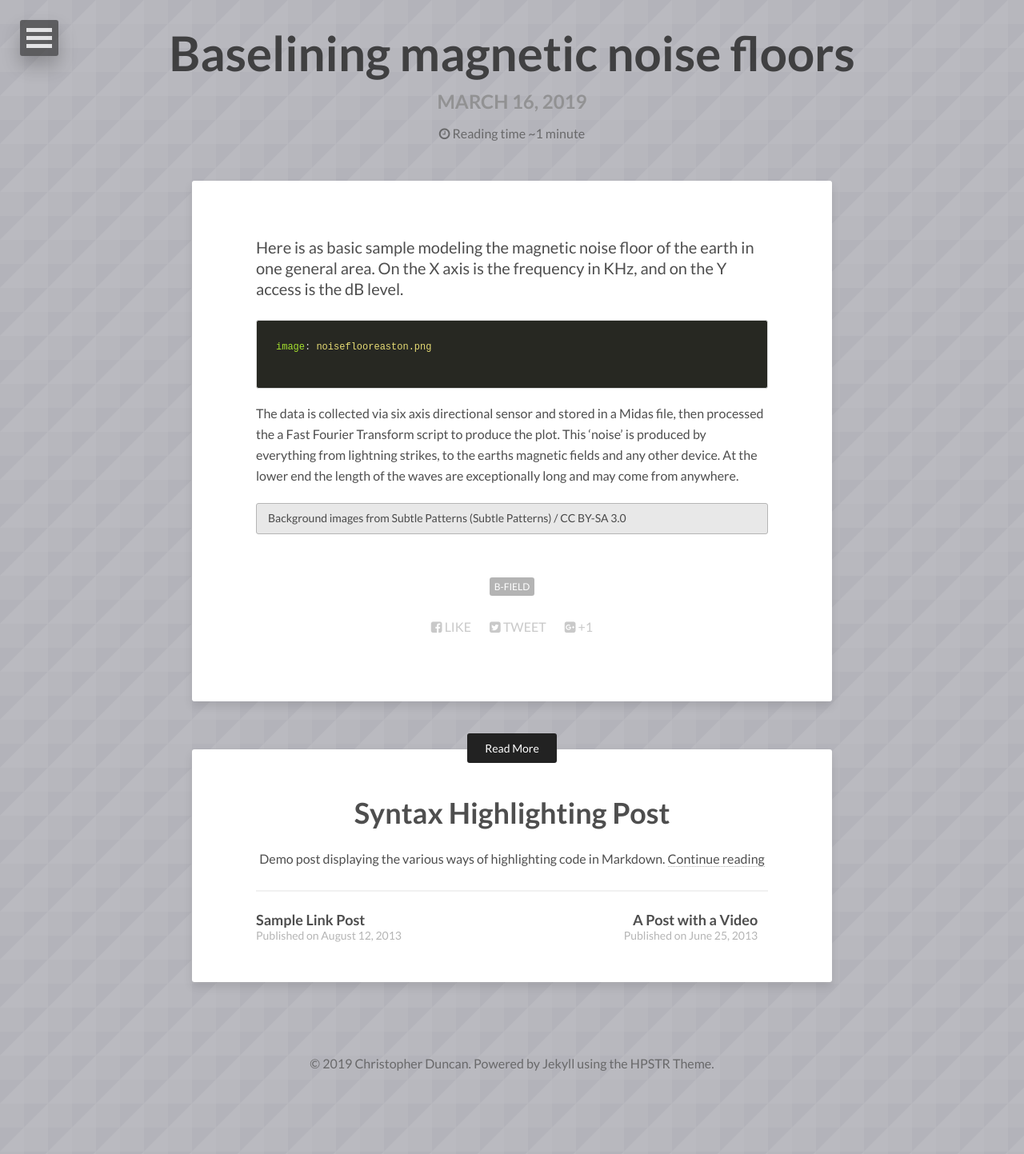
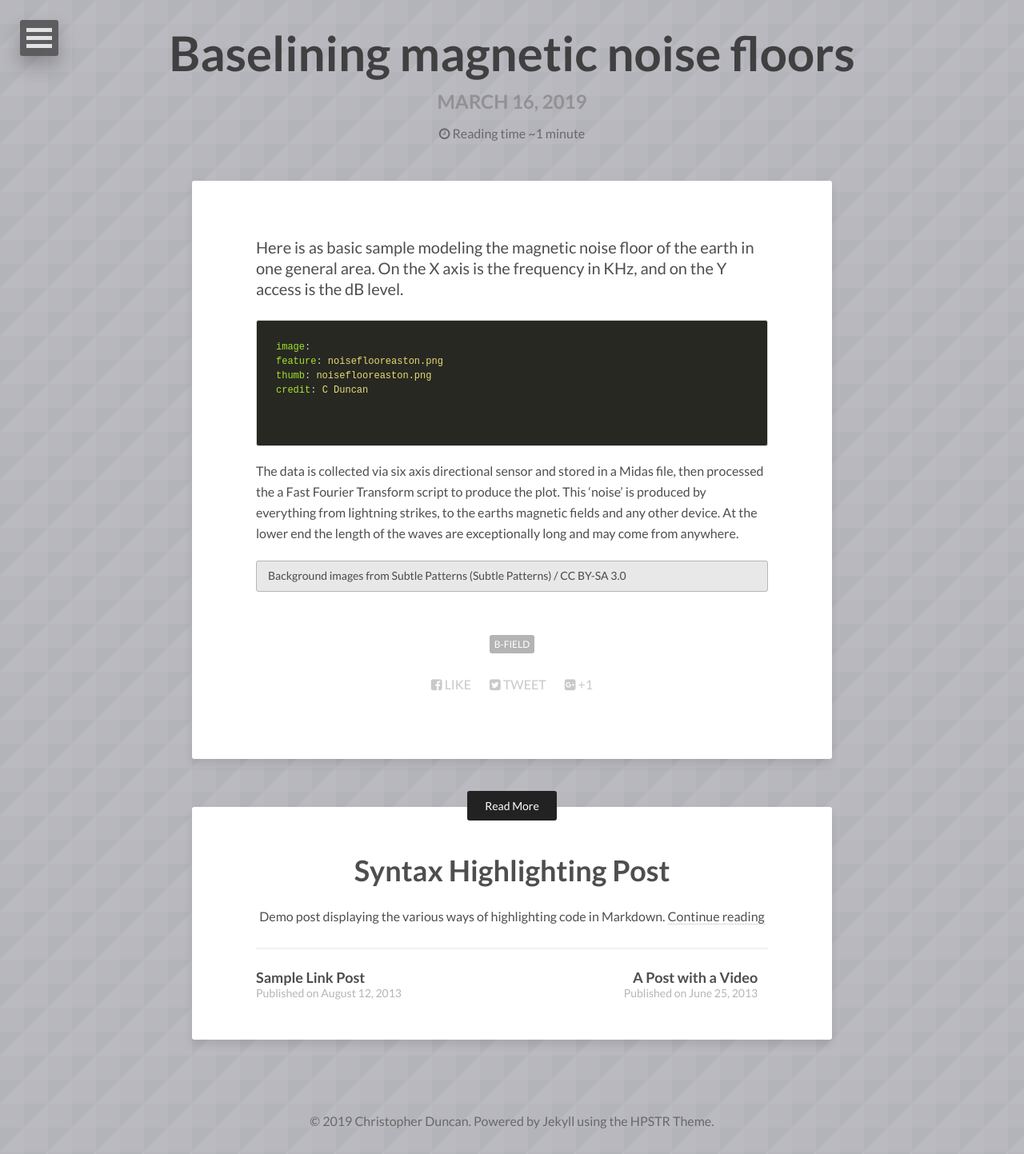
Before and after one commit to Gitmo234/Gitmo234.github.io, a Jekyll site: the page built from _posts/2019-03-16-background-image.md, in a window 1280 px wide. Shown: the whole page at 80% size. Built offline with Jekyll 4.4.1, drawn with Linux system fonts in a browser that asks for light colours; nearby versions of some CDN libraries; before the commit the page ends 1371 px from its top, so only the background shows below that.

Commit message:
update site

````diff
--- a/_posts/2019-03-16-background-image.md
+++ b/_posts/2019-03-16-background-image.md
@@ -10,7 +10,11 @@
 Here is as basic sample modeling the magnetic noise floor of the earth in one general area. On the X axis is the frequency in KHz, and on the Y access is the dB level.
 
 ```yaml
-image: noiseflooreaston.png
+image:
+feature: noiseflooreaston.png
+thumb: noiseflooreaston.png
+credit: C Duncan
+
 
 ```
 
````
